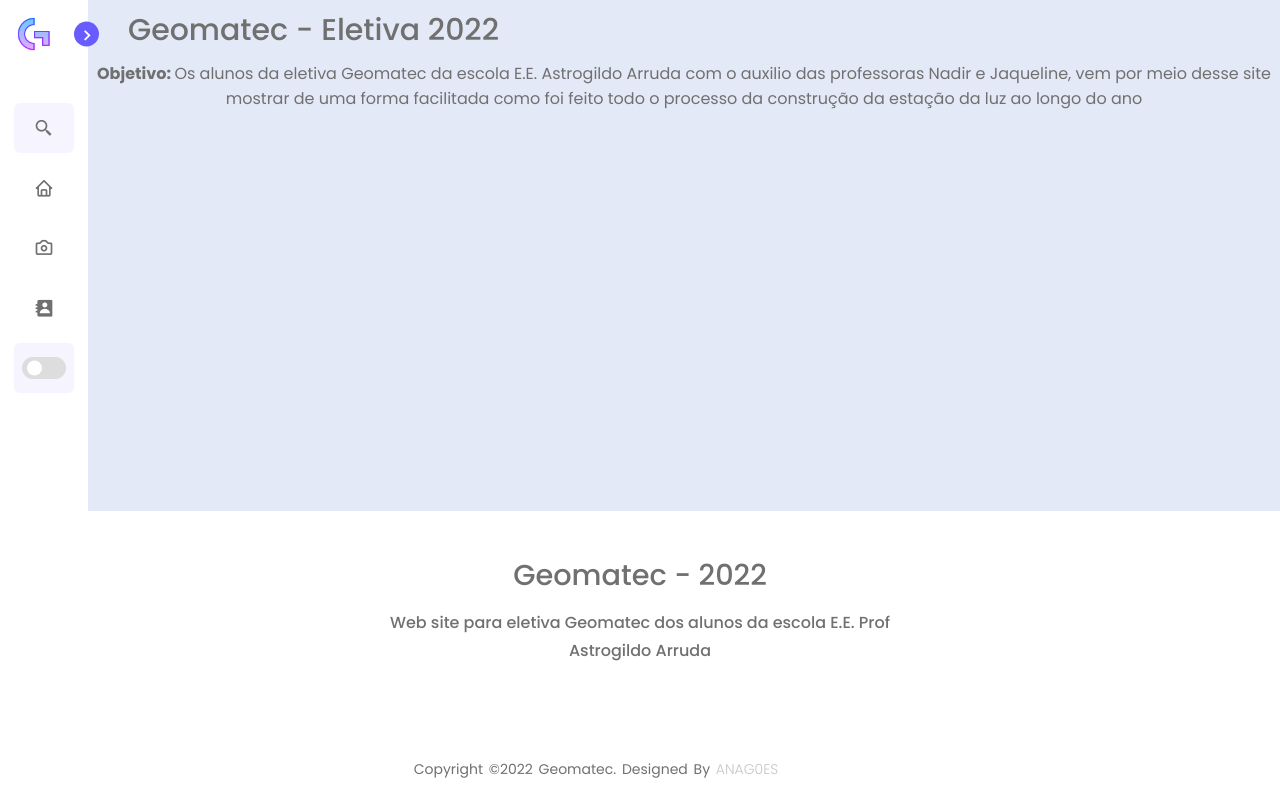
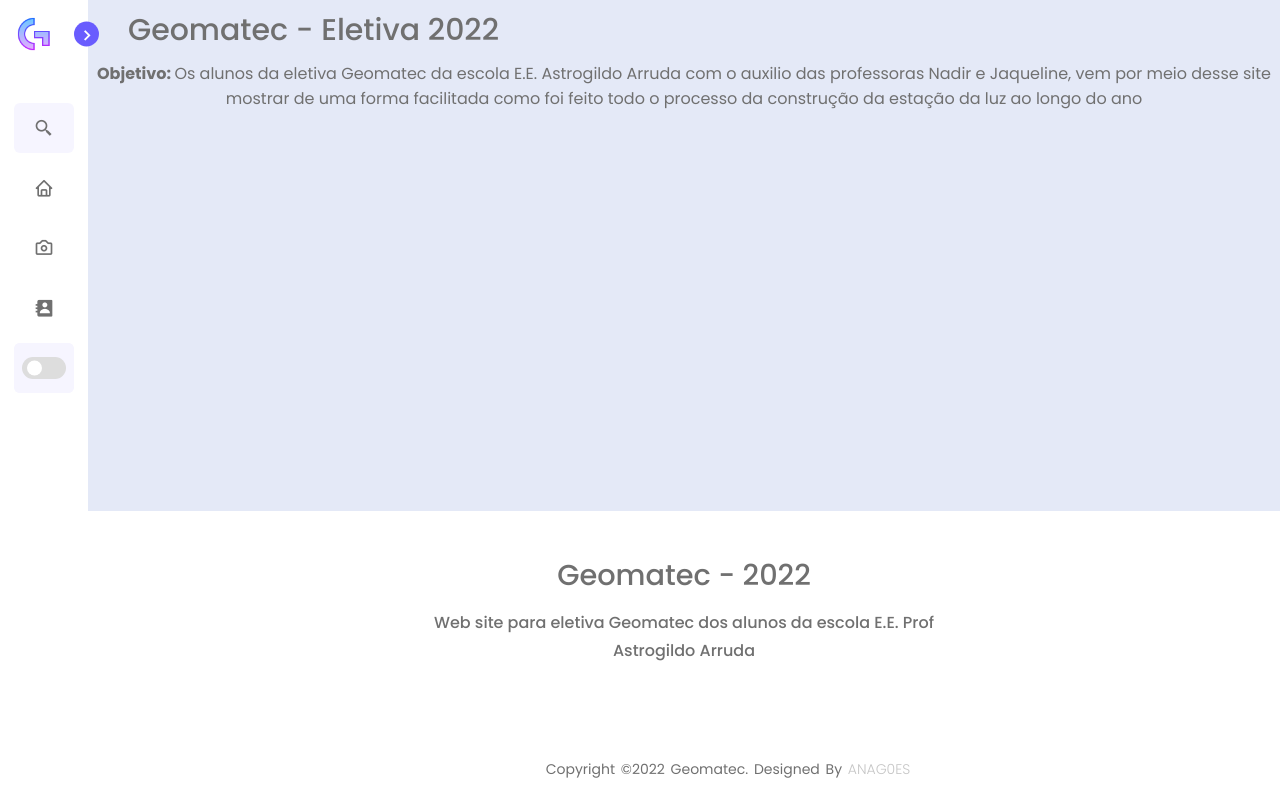
Before and after one commit to Anag0es/Geomatec, a PHP site: page / in a window 1280 px wide; the page is wider, and only the part inside the window is pictured. Run offline with PHP 8.4, Linux system fonts and the light colour scheme.

Commit message:
Config: footer 🥪🥪🌮

```diff
--- a/footer.css
+++ b/footer.css
@@ -106,7 +106,7 @@ footer{
     color: var(--text-color);
 }
 
-.sidebar.close ~ footer .footer-bottom{
+.sidebar.close ~ footer{
     left: 88px;
     width: calc(100% - 88px);
 }
```
